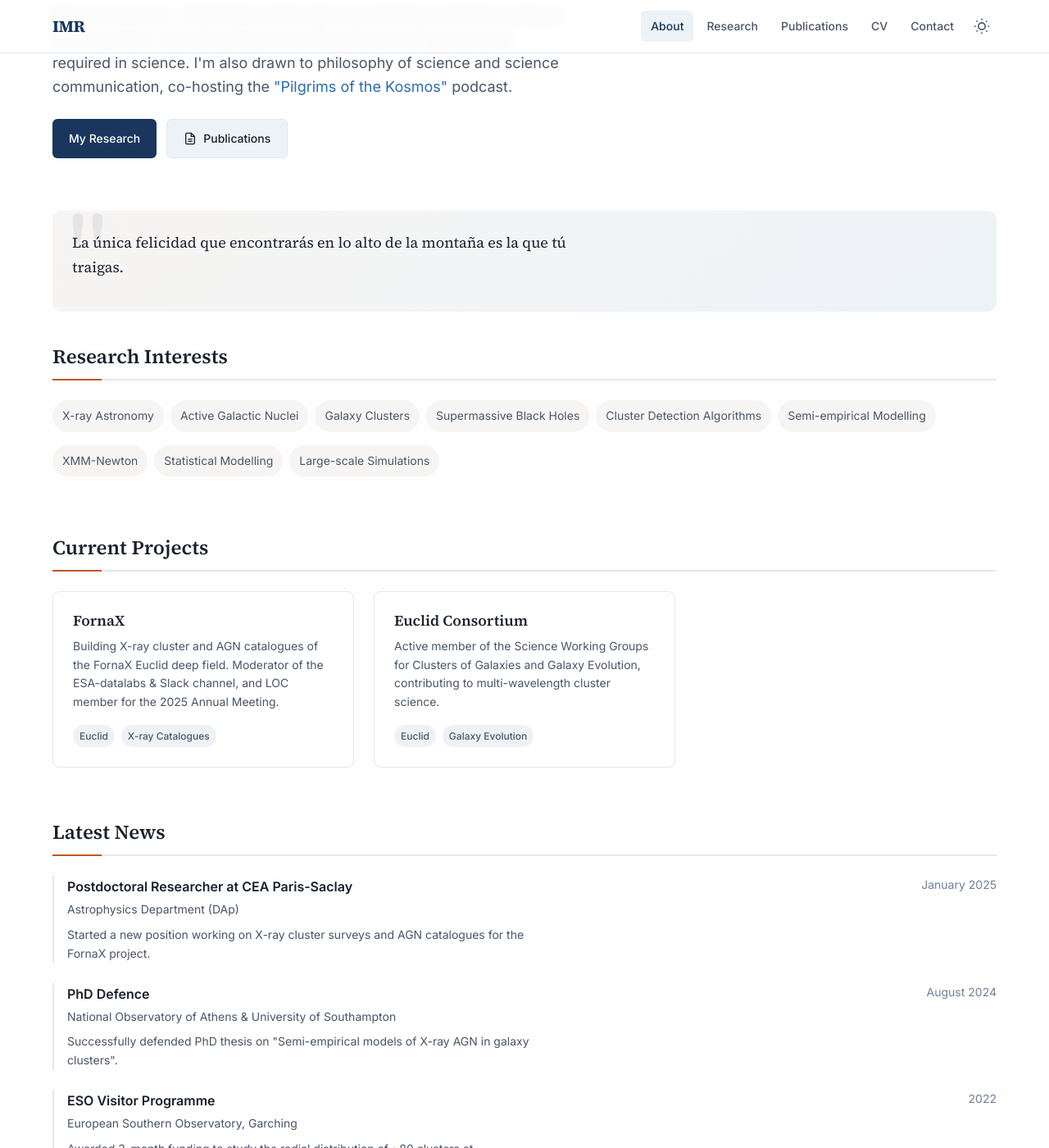
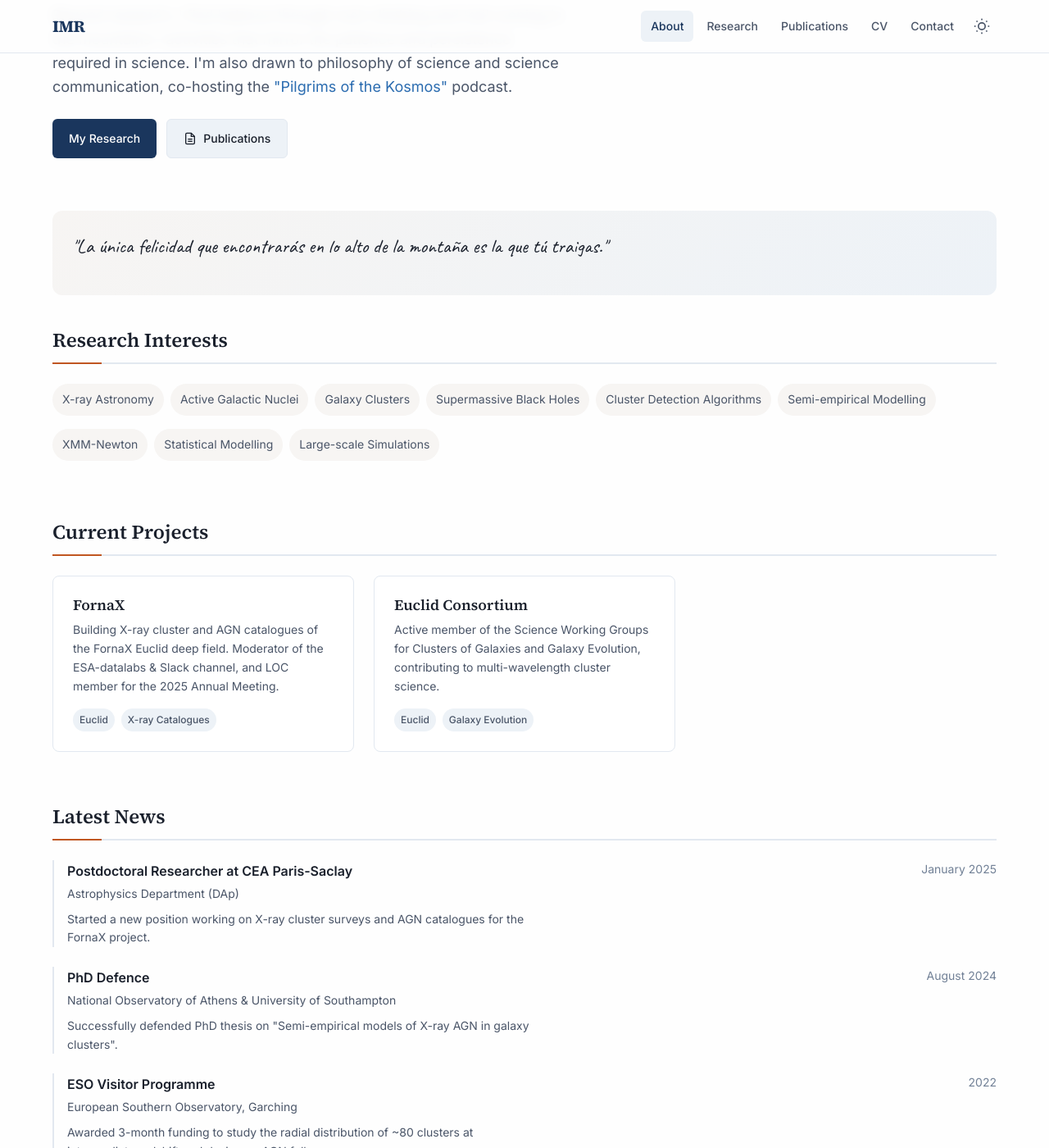
Before and after one commit to IvanMuro/IvanMuro.github.io, a Jekyll site: the page built from index.md, in a window 1280 px wide and 1400 px high, scrolled down 469 px. Shown: the whole window at 82% size. Built offline with Jekyll 4.4.1, drawn with Linux system fonts in a browser that asks for light colours.

Commit message:
Update daily quote styling: handwritten font and quotation marks
- Add Caveat handwritten font from Google Fonts
- Use handwritten font for quote text with larger size
- Add quotation marks around quote using CSS pseudo-elements
- Remove overflow:hidden to fix text cutoff issue

Co-Authored-By: Claude Opus 4.5 <noreply@anthropic.com>

```diff
--- a/_includes/head.html
+++ b/_includes/head.html
@@ -65,8 +65,8 @@
 <link rel="preconnect" href="https://fonts.googleapis.com">
 <link rel="preconnect" href="https://fonts.gstatic.com" crossorigin>
 
-<!-- Google Fonts - Source Serif Pro for headings, Inter for body -->
-<link href="https://fonts.googleapis.com/css2?family=Inter:wght@400;500;600&family=Source+Serif+4:opsz,wght@8..60,400;8..60,600;8..60,700&display=swap" rel="stylesheet">
+<!-- Google Fonts - Source Serif Pro for headings, Inter for body, Caveat for quotes -->
+<link href="https://fonts.googleapis.com/css2?family=Caveat:wght@400;500;600&family=Inter:wght@400;500;600&family=Source+Serif+4:opsz,wght@8..60,400;8..60,600;8..60,700&display=swap" rel="stylesheet">
 
 <!-- Main Stylesheet -->
 <link rel="stylesheet" href="{{ '/assets/css/main.css' | relative_url }}">
--- a/_sass/_components.scss
+++ b/_sass/_components.scss
@@ -604,21 +604,6 @@
   border-radius: var(--radius-xl);
   margin: var(--space-8) 0;
   position: relative;
-  overflow: hidden;
-
-  // Subtle decorative element (star/cosmic hint)
-  &::before {
-    content: '"';
-    position: absolute;
-    top: -10px;
-    left: 20px;
-    font-size: 120px;
-    font-family: var(--font-serif);
-    color: var(--color-primary);
-    opacity: 0.08;
-    line-height: 1;
-    pointer-events: none;
-  }
 }
 
 .quote-text {
@@ -628,16 +613,24 @@
   font-style: normal;
 
   p {
-    font-family: var(--font-serif);
-    font-size: var(--text-lg);
+    font-family: var(--font-handwritten);
+    font-size: var(--text-2xl);
     line-height: var(--leading-relaxed);
     color: var(--color-text);
     margin: 0;
     position: relative;
     z-index: 1;
 
+    &::before {
+      content: '"';
+    }
+
+    &::after {
+      content: '"';
+    }
+
     @media (max-width: 640px) {
-      font-size: var(--text-base);
+      font-size: var(--text-xl);
     }
   }
 }
--- a/_sass/_variables.scss
+++ b/_sass/_variables.scss
@@ -71,6 +71,7 @@
   --font-serif: 'Source Serif 4', 'Georgia', 'Times New Roman', serif;
   --font-sans: 'Inter', -apple-system, BlinkMacSystemFont, 'Segoe UI', Roboto, sans-serif;
   --font-mono: 'SF Mono', 'Monaco', 'Inconsolata', 'Fira Code', monospace;
+  --font-handwritten: 'Caveat', cursive;
 
   // Font sizes - fluid typography
   --text-xs: 0.75rem;      // 12px
```
